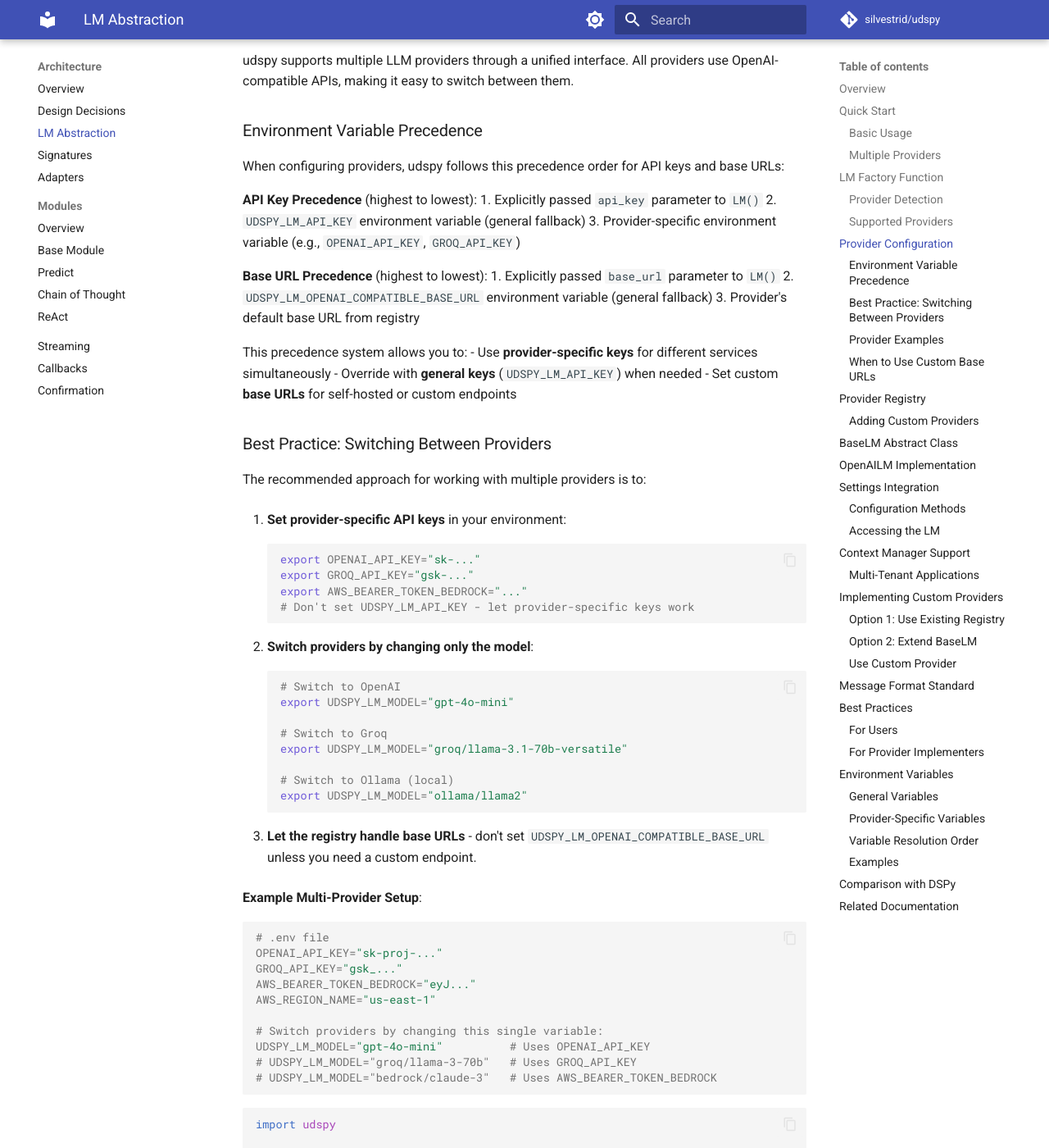
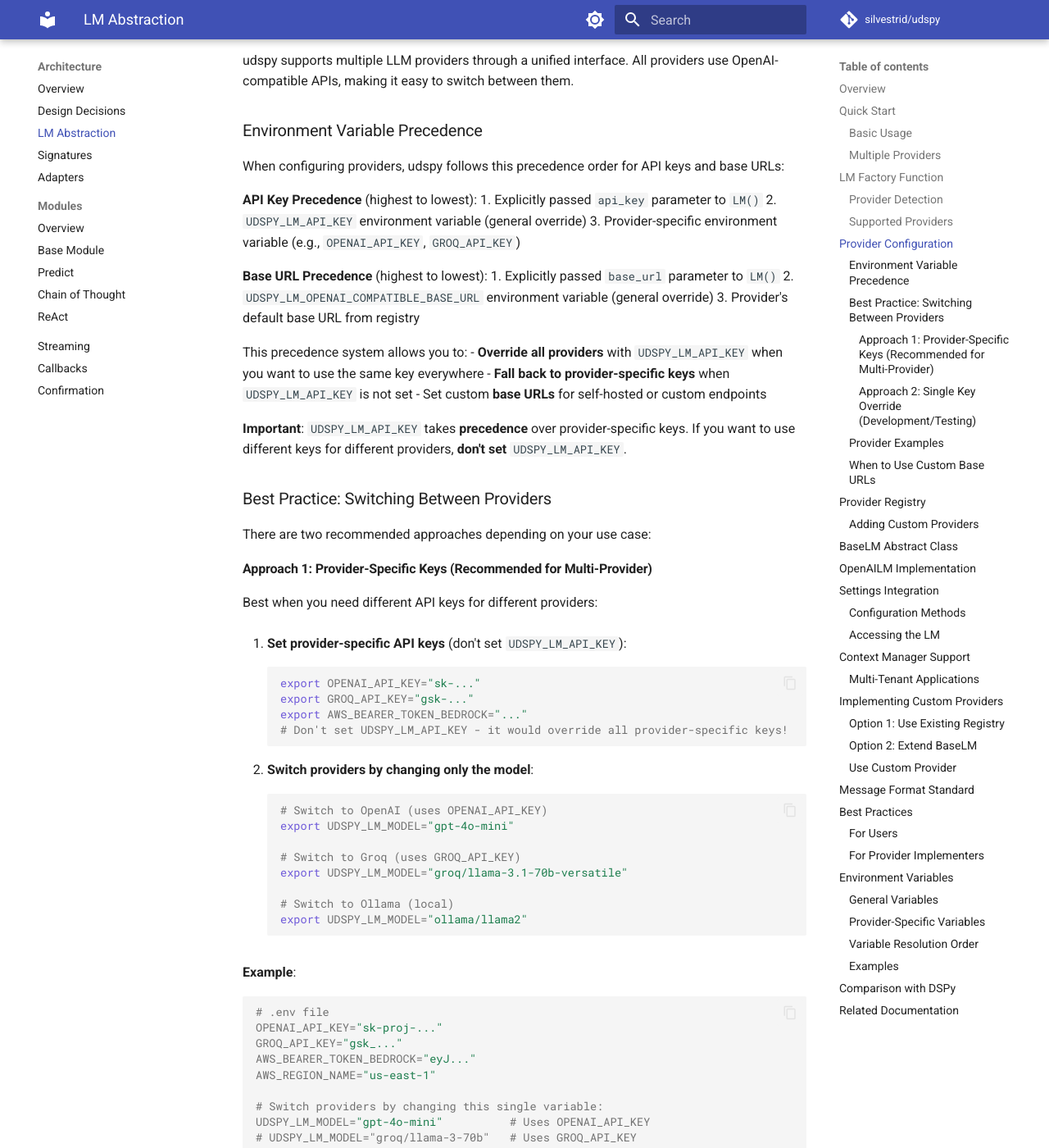
Before and after one commit to baserow/udspy, an MkDocs documentation site: the page built from docs/architecture/lm.md, in a window 1280 px wide and 1400 px high, scrolled down 2584 px. Shown: the whole window at 82% size. Built offline with MkDocs 1.6.1 and Material for MkDocs 9.7.7, drawn with Linux system fonts in a browser that asks for light colours; comment, search, counter and statistics services are not loaded; some of the changed text lies outside the part shown.

Commit message:
docs(lm): fix API key precedence documentation to match implementation
Corrected the documentation to accurately reflect the actual precedence
order implemented in src/udspy/lm/factory.py:132:

Actual precedence (highest to lowest):
1. Explicit api_key parameter
2. UDSPY_LM_API_KEY (general override)
3. Provider-specific keys (OPENAI_API_KEY, GROQ_API_KEY, etc.)

Changes:
- Updated "Environment Variable Precedence" section to clarify UDSPY_LM_API_KEY
  is an override (not fallback) that takes precedence over provider-specific keys
- Updated "Best Practice: Switching Between Providers" to emphasize NOT setting
  UDSPY_LM_API_KEY when using multiple providers with different keys
- Added two approaches: provider-specific keys (recommended) vs single key override
- Updated environment variables table with correct precedence annotations
- Updated examples to show UDSPY_LM_API_KEY overrides provider-specific keys
- Added important warnings about precedence throughout the documentation

The key insight: UDSPY_LM_API_KEY overrides ALL provider-specific keys.
To use different keys for different providers, don't set UDSPY_LM_API_KEY.

🤖 Generated with [Claude Code](https://claude.com/claude-code)

Co-Authored-By: Claude <noreply@anthropic.com>

````diff
--- a/docs/architecture/lm.md
+++ b/docs/architecture/lm.md
@@ -108,47 +108,50 @@ When configuring providers, udspy follows this precedence order for API keys and
 
 **API Key Precedence** (highest to lowest):
 1. Explicitly passed `api_key` parameter to `LM()`
-2. `UDSPY_LM_API_KEY` environment variable (general fallback)
+2. `UDSPY_LM_API_KEY` environment variable (general override)
 3. Provider-specific environment variable (e.g., `OPENAI_API_KEY`, `GROQ_API_KEY`)
 
 **Base URL Precedence** (highest to lowest):
 1. Explicitly passed `base_url` parameter to `LM()`
-2. `UDSPY_LM_OPENAI_COMPATIBLE_BASE_URL` environment variable (general fallback)
+2. `UDSPY_LM_OPENAI_COMPATIBLE_BASE_URL` environment variable (general override)
 3. Provider's default base URL from registry
 
 This precedence system allows you to:
-- Use **provider-specific keys** for different services simultaneously
-- Override with **general keys** (`UDSPY_LM_API_KEY`) when needed
+- **Override all providers** with `UDSPY_LM_API_KEY` when you want to use the same key everywhere
+- **Fall back to provider-specific keys** when `UDSPY_LM_API_KEY` is not set
 - Set custom **base URLs** for self-hosted or custom endpoints
+
+**Important**: `UDSPY_LM_API_KEY` takes **precedence** over provider-specific keys. If you want to use different keys for different providers, **don't set** `UDSPY_LM_API_KEY`.
 
 ### Best Practice: Switching Between Providers
 
-The recommended approach for working with multiple providers is to:
+There are two recommended approaches depending on your use case:
 
-1. **Set provider-specific API keys** in your environment:
+#### Approach 1: Provider-Specific Keys (Recommended for Multi-Provider)
+
+Best when you need different API keys for different providers:
+
+1. **Set provider-specific API keys** (don't set `UDSPY_LM_API_KEY`):
    ```bash
    export OPENAI_API_KEY="sk-..."
    export GROQ_API_KEY="gsk-..."
    export AWS_BEARER_TOKEN_BEDROCK="..."
-   # Don't set UDSPY_LM_API_KEY - let provider-specific keys work
+   # Don't set UDSPY_LM_API_KEY - it would override all provider-specific keys!
    ```
 
 2. **Switch providers by changing only the model**:
    ```bash
-   # Switch to OpenAI
+   # Switch to OpenAI (uses OPENAI_API_KEY)
    export UDSPY_LM_MODEL="gpt-4o-mini"
 
-   # Switch to Groq
+   # Switch to Groq (uses GROQ_API_KEY)
    export UDSPY_LM_MODEL="groq/llama-3.1-70b-versatile"
 
    # Switch to Ollama (local)
    export UDSPY_LM_MODEL="ollama/llama2"
    ```
 
-3. **Let the registry handle base URLs** - don't set `UDSPY_LM_OPENAI_COMPATIBLE_BASE_URL` unless you need a custom endpoint.
-
-**Example Multi-Provider Setup**:
-
+**Example**:
 ```bash
 # .env file
 OPENAI_API_KEY="sk-proj-..."
@@ -164,12 +167,25 @@ UDSPY_LM_MODEL="gpt-4o-mini"          # Uses OPENAI_API_KEY
 
 ```python
 import udspy
+udspy.settings.configure()  # Auto-configures based on UDSPY_LM_MODEL
+```
 
-# Auto-configures from environment
+#### Approach 2: Single Key Override (Development/Testing)
+
+Best when using the same API key across all providers (e.g., testing with one account):
+
+```bash
+# .env file
+UDSPY_LM_API_KEY="sk-..."  # This overrides ALL provider-specific keys
+UDSPY_LM_MODEL="gpt-4o-mini"
+```
+
+```python
+import udspy
 udspy.settings.configure()
+```
 
-# Now just change UDSPY_LM_MODEL to switch providers!
-```
+**Note**: Because `UDSPY_LM_API_KEY` has higher precedence than provider-specific keys, it will be used for all providers regardless of whether `OPENAI_API_KEY`, `GROQ_API_KEY`, etc. are set.
 
 ### Provider Examples
 
@@ -571,50 +587,53 @@ udspy recognizes these environment variables. See [Environment Variable Preceden
 | Variable | Description | Example | Precedence |
 |----------|-------------|---------|------------|
 | `UDSPY_LM_MODEL` | Default model identifier | `gpt-4o-mini`, `groq/llama-3-70b` | Required for auto-config |
-| `UDSPY_LM_API_KEY` | General API key fallback | `sk-...` | 2nd (after explicit `api_key` param) |
-| `UDSPY_LM_OPENAI_COMPATIBLE_BASE_URL` | Custom base URL override | `https://my-proxy.com/v1` | 2nd (after explicit `base_url` param) |
+| `UDSPY_LM_API_KEY` | General API key override | `sk-...` | 2nd (overrides provider-specific keys) |
+| `UDSPY_LM_OPENAI_COMPATIBLE_BASE_URL` | Custom base URL override | `https://my-proxy.com/v1` | 2nd (overrides provider defaults) |
 
 ### Provider-Specific Variables
 
 | Variable | Provider | Description | Precedence |
 |----------|----------|-------------|------------|
-| `OPENAI_API_KEY` | OpenAI | OpenAI API key | 3rd (provider-specific) |
-| `GROQ_API_KEY` | Groq | Groq API key | 3rd (provider-specific) |
-| `AWS_BEARER_TOKEN_BEDROCK` | AWS Bedrock | AWS Bedrock bearer token | 3rd (provider-specific) |
+| `OPENAI_API_KEY` | OpenAI | OpenAI API key | 3rd (fallback if no UDSPY_LM_API_KEY) |
+| `GROQ_API_KEY` | Groq | Groq API key | 3rd (fallback if no UDSPY_LM_API_KEY) |
+| `AWS_BEARER_TOKEN_BEDROCK` | AWS Bedrock | AWS Bedrock bearer token | 3rd (fallback if no UDSPY_LM_API_KEY) |
 | `AWS_REGION_NAME` | AWS Bedrock | AWS region for Bedrock endpoint | Used for default base URL |
-| `OLLAMA_API_KEY` | Ollama | Ollama API key (rarely needed) | 3rd (provider-specific) |
+| `OLLAMA_API_KEY` | Ollama | Ollama API key (rarely needed) | 3rd (fallback if no UDSPY_LM_API_KEY) |
 
 ### Variable Resolution Order
 
 **For API Keys**:
 1. Explicit `api_key` parameter to `LM()`
-2. `UDSPY_LM_API_KEY` (general fallback)
+2. `UDSPY_LM_API_KEY` (general override - **takes precedence over provider-specific keys**)
 3. Provider-specific key (e.g., `OPENAI_API_KEY`, `GROQ_API_KEY`)
 
 **For Base URLs**:
 1. Explicit `base_url` parameter to `LM()`
-2. `UDSPY_LM_OPENAI_COMPATIBLE_BASE_URL` (general override)
+2. `UDSPY_LM_OPENAI_COMPATIBLE_BASE_URL` (general override - **takes precedence over provider defaults**)
 3. Provider's default from registry
+
+**Important**: To use different API keys for different providers, **do not set** `UDSPY_LM_API_KEY`. Only set provider-specific keys (`OPENAI_API_KEY`, `GROQ_API_KEY`, etc.).
 
 ### Examples
 
-**Single Provider Setup**:
+**Example 1: Single API Key for All Providers**:
 ```bash
-# Using general variables
+# UDSPY_LM_API_KEY overrides provider-specific keys
 export UDSPY_LM_MODEL="gpt-4o-mini"
-export UDSPY_LM_API_KEY="sk-..."
+export UDSPY_LM_API_KEY="sk-..."  # Used for ALL providers
 ```
 
 ```python
 import udspy
-udspy.settings.configure()  # Uses UDSPY_LM_API_KEY
+udspy.settings.configure()  # Uses UDSPY_LM_API_KEY for all models
 ```
 
-**Multi-Provider Setup (Recommended)**:
+**Example 2: Multi-Provider Setup (Recommended)**:
 ```bash
-# Set provider-specific keys (no UDSPY_LM_API_KEY needed)
+# Set provider-specific keys, DON'T set UDSPY_LM_API_KEY
 export OPENAI_API_KEY="sk-..."
 export GROQ_API_KEY="gsk-..."
+# No UDSPY_LM_API_KEY - this allows provider-specific keys to work
 
 # Switch providers by changing model only
 export UDSPY_LM_MODEL="gpt-4o-mini"          # Uses OPENAI_API_KEY
@@ -623,10 +642,10 @@ export UDSPY_LM_MODEL="gpt-4o-mini"          # Uses OPENAI_API_KEY
 
 ```python
 import udspy
-udspy.settings.configure()  # Auto-detects provider from model prefix
+udspy.settings.configure()  # Auto-selects key based on provider
 ```
 
-**Custom Endpoint**:
+**Example 3: Custom Endpoint**:
 ```bash
 # Override base URL for all providers
 export UDSPY_LM_MODEL="my-model"
````
